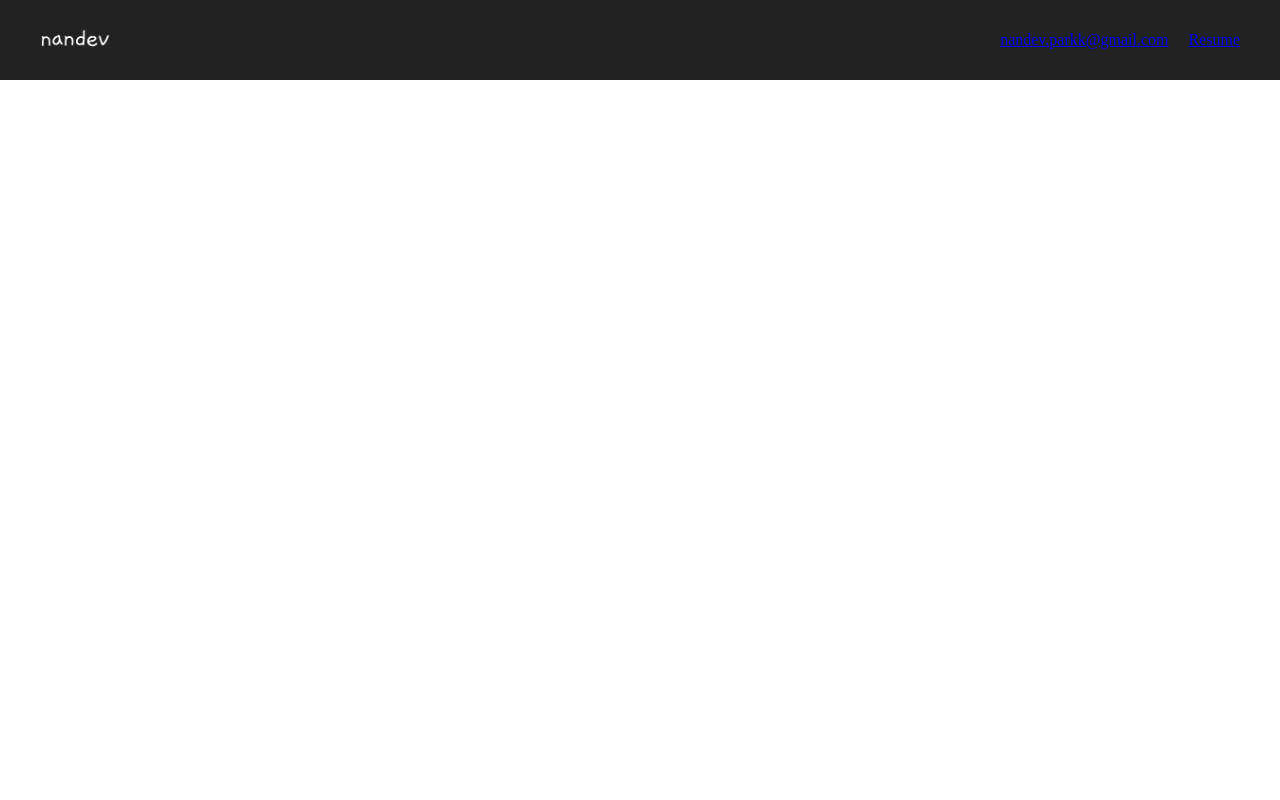
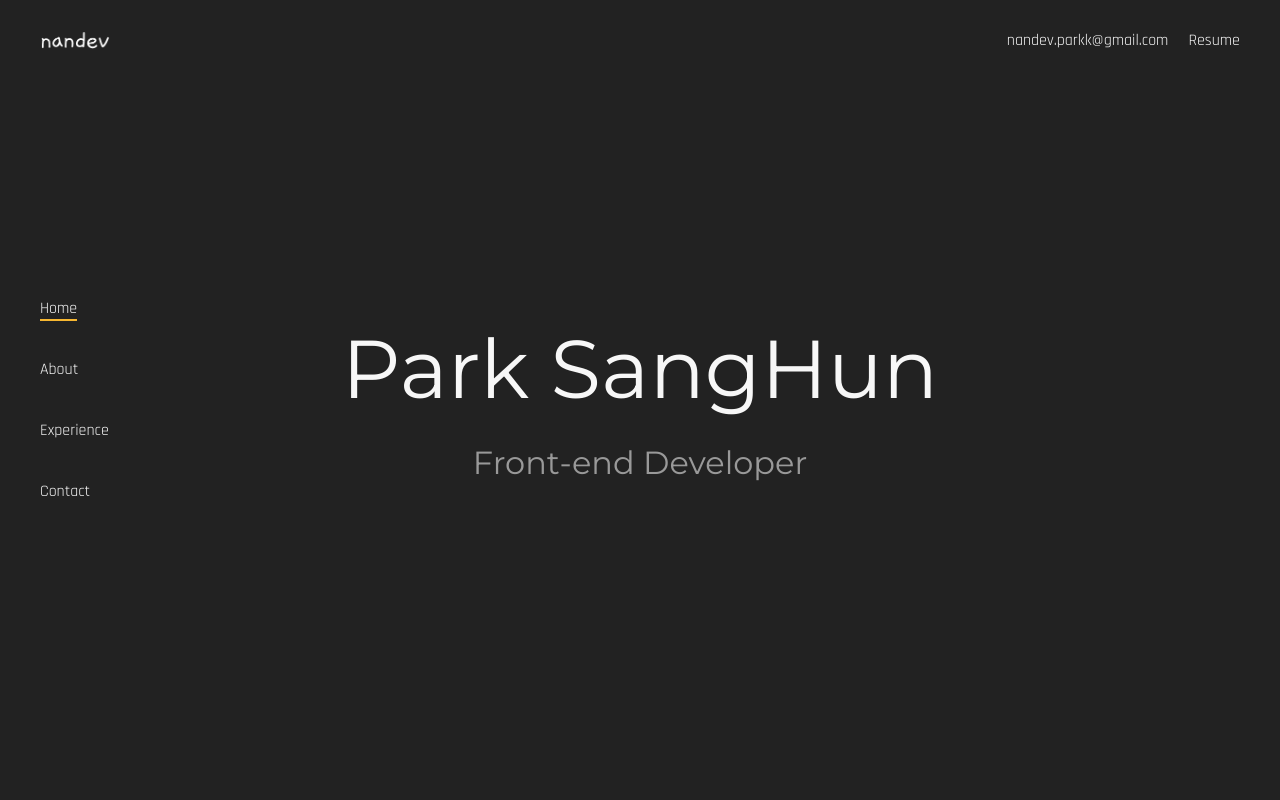
Before and after one commit to nandev-parkk/2022-portfolio, a Next.js app: page / in a window 1280 px wide. Shown: the top 800 px of the page. Built offline with nearby package versions, Linux system fonts and the light colour scheme.

Commit message:
content 주석 해제

```diff
--- a/components/Layout.js
+++ b/components/Layout.js
@@ -48,10 +48,10 @@ export default function Layout({ children }) {
     <IsObserverContext.Provider value={{ observerRef }}>
       <IsOpenContext.Provider value={{ isOpen, setIsOpen }}>
         <Header />
-        {/* <main css={container({ isOpen })}>
+        <main css={container({ isOpen })}>
           <div css={inner}>{children}</div>
           <Footer />
-        </main> */}
+        </main>
       </IsOpenContext.Provider>
     </IsObserverContext.Provider>
   );
```
